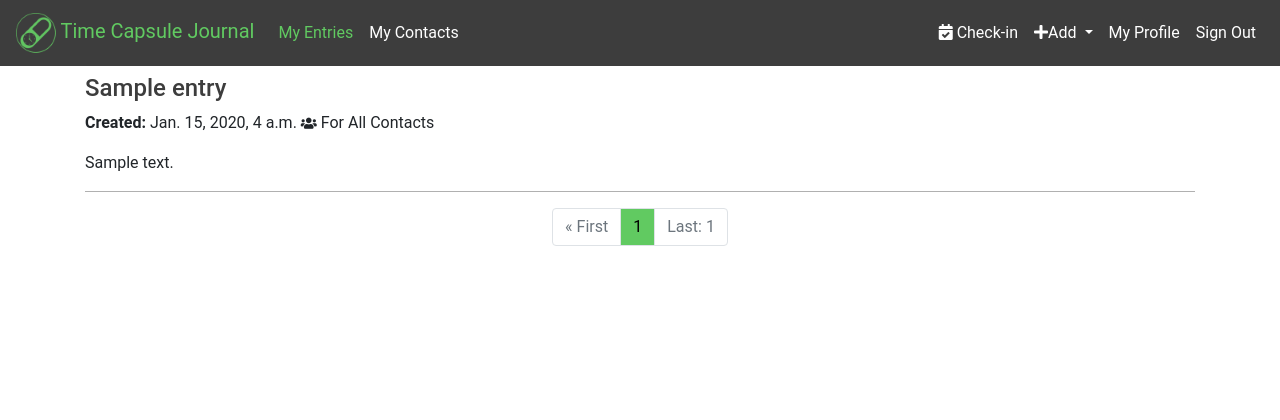
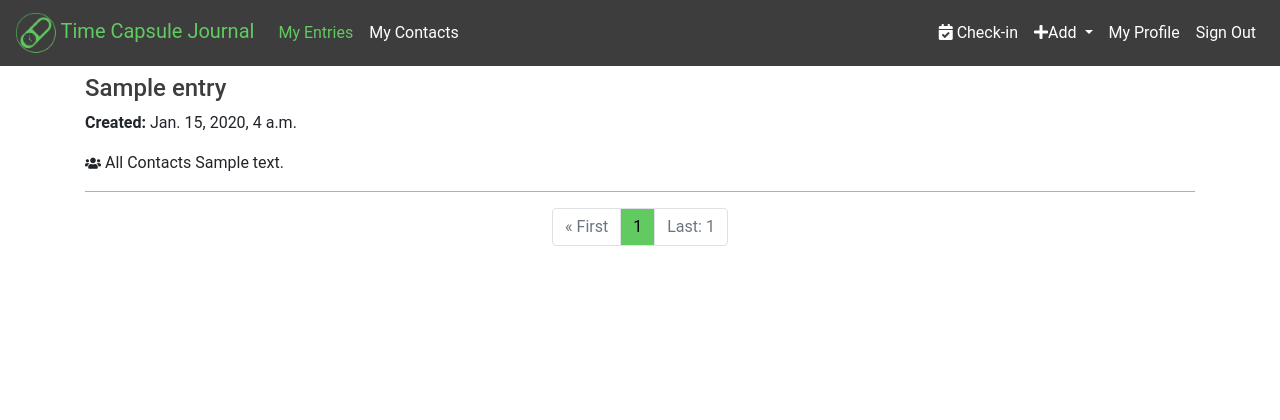
Before and after one commit to cjstein/journal-app, a Django app: page /journal/ in a window 1280 px wide. Shown: the top 420 px of the page. Run offline with Django 3.2, Linux system fonts and the light colour scheme; a user stored in the database is signed in; tables that the repository leaves empty hold one stand-in row (values such as "Sample post"); some libraries are stand-ins or nearby versions.

Commit message:
fixed public icon

```diff
--- a/journal_app/templates/journal/contact_entry_list.html
+++ b/journal_app/templates/journal/contact_entry_list.html
@@ -32,7 +32,7 @@
     <div class="row">
       <div class="col-lg-12 mw-100">
         {% if entry.public %}
-          <i class="fas fa-users small yellow"></i> For All Contacts
+          <i class="fas fa-users small yellow"></i> All Contacts
         {% endif %}
         {{ entry.body|safe|truncatewords:75 }}
       </div>
--- a/journal_app/templates/journal/entry_list.html
+++ b/journal_app/templates/journal/entry_list.html
@@ -17,15 +17,16 @@
             <p>
               <b>Created: </b>
               {{ entry.created }}
-              {% if entry.public %}
-                <i class="fas fa-users small yellow"></i> For All Contacts
-              {% endif %}
+
             </p>
           {% endif %}
         </div>
       </div>
       <div class="row">
         <div class="col-lg-12 mw-100">
+          {% if entry.public %}
+            <i class="fas fa-users small yellow"></i> All Contacts
+          {% endif %}
           {{ entry.body|safe|truncatewords:75 }}
         </div>
       </div>
```
